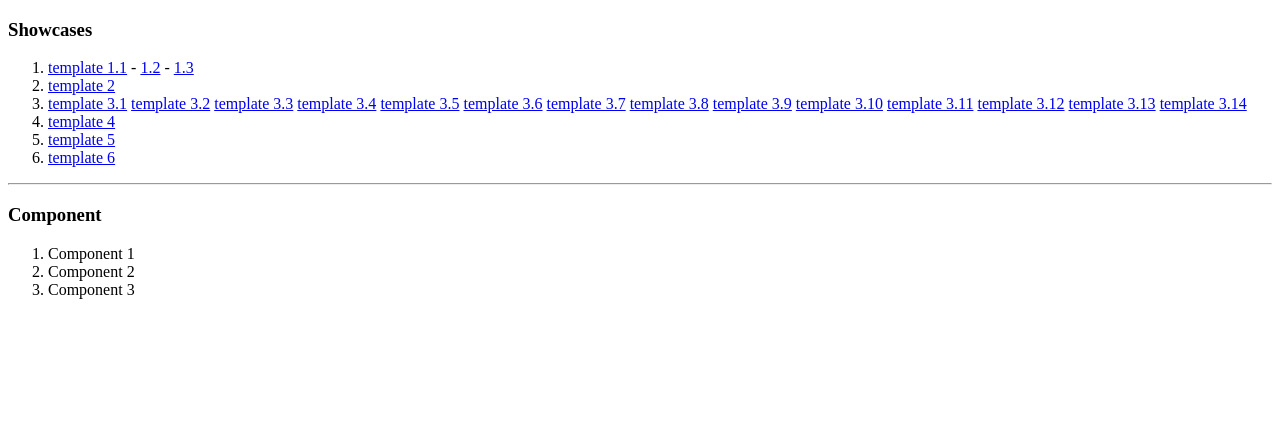
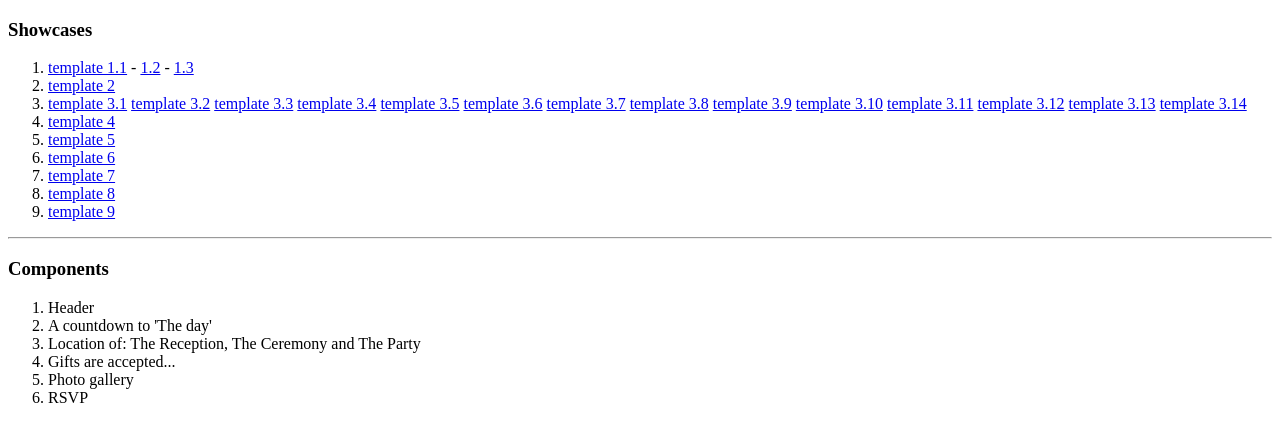
Before and after one commit to ekainaguirrezabal/ekainaguirrezabal.githtub.io, a plain HTML site: page index.html in a window 1280 px wide. Drawn offline with Linux system fonts and the light colour scheme.

Commit message:
Update index.html

```diff
--- a/index.html
+++ b/index.html
@@ -38,15 +38,28 @@
   <li>
     <a href="http://pavlyukpetr.com/projects/html/wedding-story/index.html" target="_new">template 6</a>
   </li>
+  <li>
+    <a href="https://colorlib.com/wp/template/twohearts/" target="_new">template 7</a>
+  </li>
+  <li>
+    <a href="https://colorlib.com/wp/template/dreamwed/" target="_new">template 8</a>
+  </li>
+  <li>
+    <a href="http://preview.themeforest.net/item/loveme-wedding-wedding-planner-wordpress-theme/full_screen_preview/34532113?_ga=2.235108357.583743652.1659698106-1892600376.1659698106" target="_new">template 9</a>
+  </li>
+
 </ol>
 
 <hr>
 
-<h3>Component</h3>
+<h3>Components</h3>
 <ol>
-  <li>Component 1</li>
-  <li>Component 2</li>
-  <li>Component 3</li>
+  <li>Header</li>
+  <li>A countdown to 'The day'</li>
+  <li>Location of: The Reception, The Ceremony and The Party</li>
+  <li>Gifts are accepted...</li>
+  <li>Photo gallery</li>
+  <li>RSVP</li>
 </ol>
 
 </body>
```
